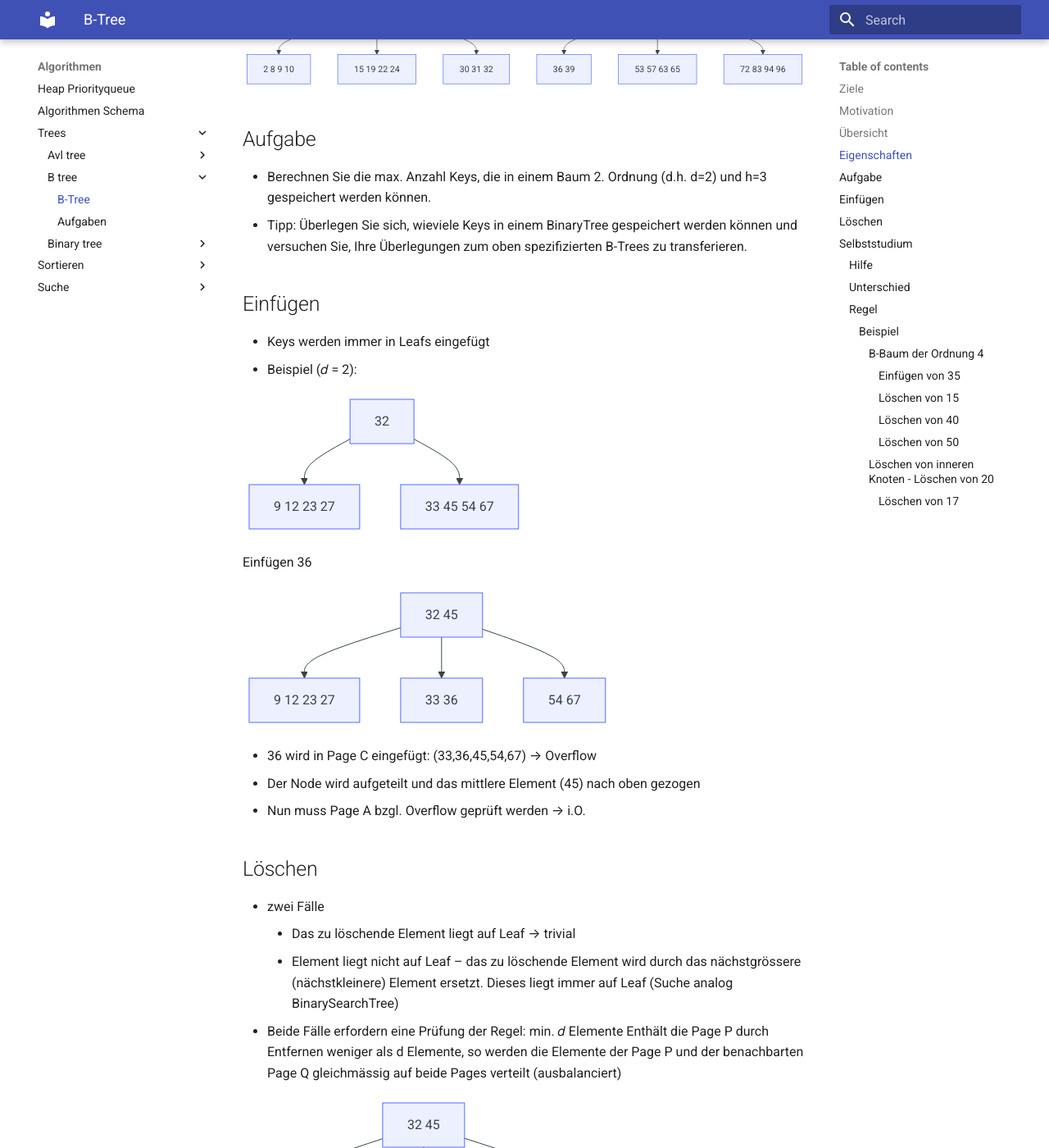
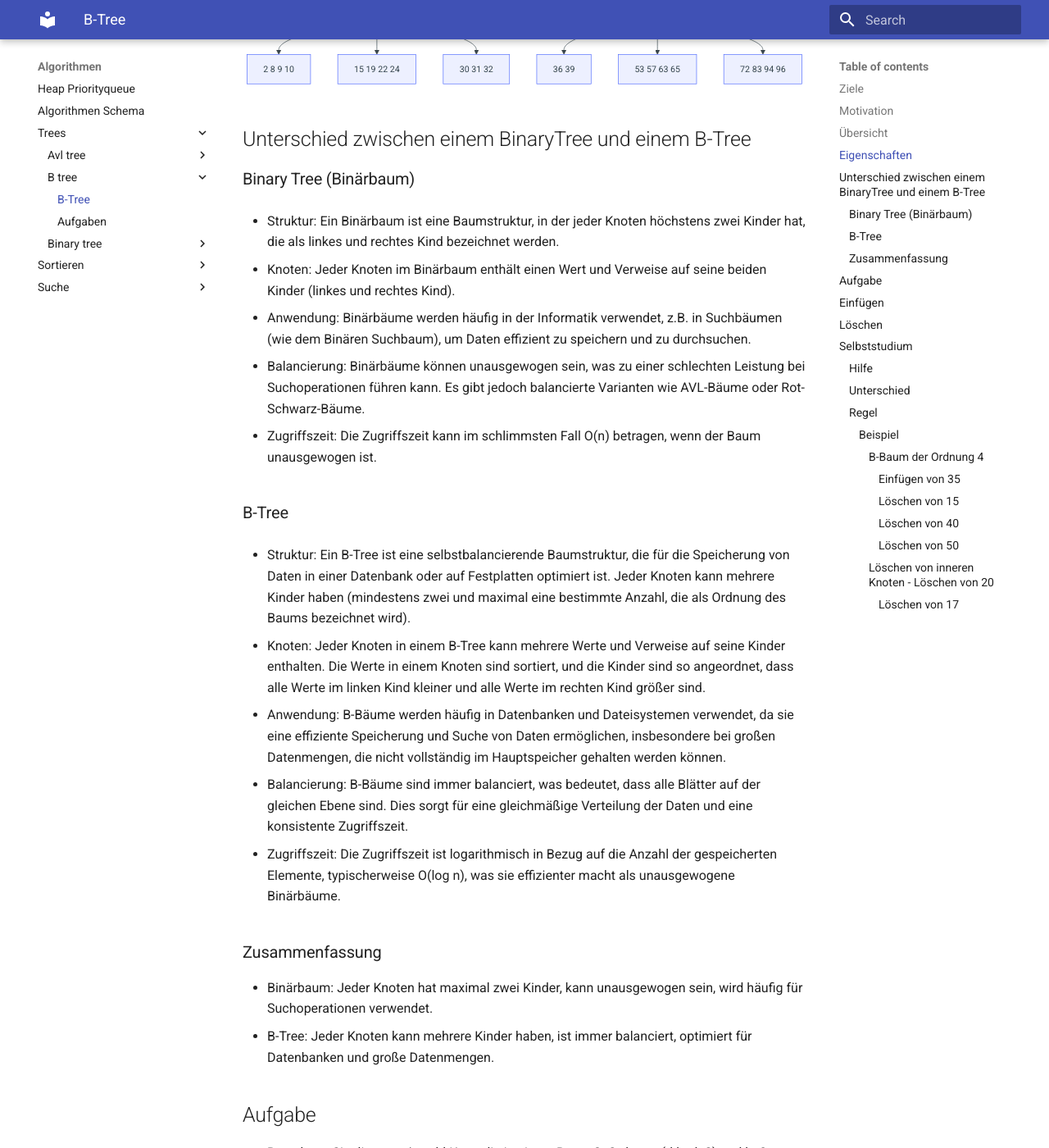
Before and after one commit to tsolenthaler/zbwAlgDs, an MkDocs documentation site: the page built from docs/algorithmen/Trees/b-tree/b-tree.md, in a window 1280 px wide and 1400 px high, scrolled down 1465 px. Shown: the whole window at 82% size. Built offline with MkDocs 1.6.1 and Material for MkDocs 9.7.7, drawn with Linux system fonts in a browser that asks for light colours.

Commit message:
add Unterschied zwischen einem BinaryTree und einem B-Tree

````diff
--- a/docs/algorithmen/Trees/b-tree/b-tree.md
+++ b/docs/algorithmen/Trees/b-tree/b-tree.md
@@ -2,7 +2,7 @@
 
 ## Ziele
 
-- [ ] Ich kenne den Unterschied zwischen einem BinaryTree und einem B-Tree
+- [x] Ich kenne den Unterschied zwischen einem BinaryTree und einem B-Tree
 - [ ] Ich weiss, wie die Operationen «Einfügen» und «Löschen» auf einen B-Tree angewendet werden
 
 ## Motivation
@@ -40,6 +40,39 @@ flowchart TD
     3 --> 8[53 57 63 65]
     3 --> 9[72 83 94 96]
 ```
+
+
+##  Unterschied zwischen einem BinaryTree und einem B-Tree
+
+### Binary Tree (Binärbaum)
+
+* Struktur: Ein Binärbaum ist eine Baumstruktur, in der jeder Knoten höchstens zwei Kinder hat, die als linkes und rechtes Kind bezeichnet werden.
+
+* Knoten: Jeder Knoten im Binärbaum enthält einen Wert und Verweise auf seine beiden Kinder (linkes und rechtes Kind).
+
+* Anwendung: Binärbäume werden häufig in der Informatik verwendet, z.B. in Suchbäumen (wie dem Binären Suchbaum), um Daten effizient zu speichern und zu durchsuchen.
+
+* Balancierung: Binärbäume können unausgewogen sein, was zu einer schlechten Leistung bei Suchoperationen führen kann. Es gibt jedoch balancierte Varianten wie AVL-Bäume oder Rot-Schwarz-Bäume.
+
+* Zugriffszeit: Die Zugriffszeit kann im schlimmsten Fall O(n) betragen, wenn der Baum unausgewogen ist.
+
+### B-Tree
+
+* Struktur: Ein B-Tree ist eine selbstbalancierende Baumstruktur, die für die Speicherung von Daten in einer Datenbank oder auf Festplatten optimiert ist. Jeder Knoten kann mehrere Kinder haben (mindestens zwei und maximal eine bestimmte Anzahl, die als Ordnung des Baums bezeichnet wird).
+
+* Knoten: Jeder Knoten in einem B-Tree kann mehrere Werte und Verweise auf seine Kinder enthalten. Die Werte in einem Knoten sind sortiert, und die Kinder sind so angeordnet, dass alle Werte im linken Kind kleiner und alle Werte im rechten Kind größer sind.
+
+* Anwendung: B-Bäume werden häufig in Datenbanken und Dateisystemen verwendet, da sie eine effiziente Speicherung und Suche von Daten ermöglichen, insbesondere bei großen Datenmengen, die nicht vollständig im Hauptspeicher gehalten werden können.
+
+* Balancierung: B-Bäume sind immer balanciert, was bedeutet, dass alle Blätter auf der gleichen Ebene sind. Dies sorgt für eine gleichmäßige Verteilung der Daten und eine konsistente Zugriffszeit.
+
+* Zugriffszeit: Die Zugriffszeit ist logarithmisch in Bezug auf die Anzahl der gespeicherten Elemente, typischerweise O(log n), was sie effizienter macht als unausgewogene Binärbäume.
+
+### Zusammenfassung
+
+* Binärbaum: Jeder Knoten hat maximal zwei Kinder, kann unausgewogen sein, wird häufig für Suchoperationen verwendet.
+* B-Tree: Jeder Knoten kann mehrere Kinder haben, ist immer balanciert, optimiert für Datenbanken und große Datenmengen.
+
 
 ## Aufgabe
 
````
